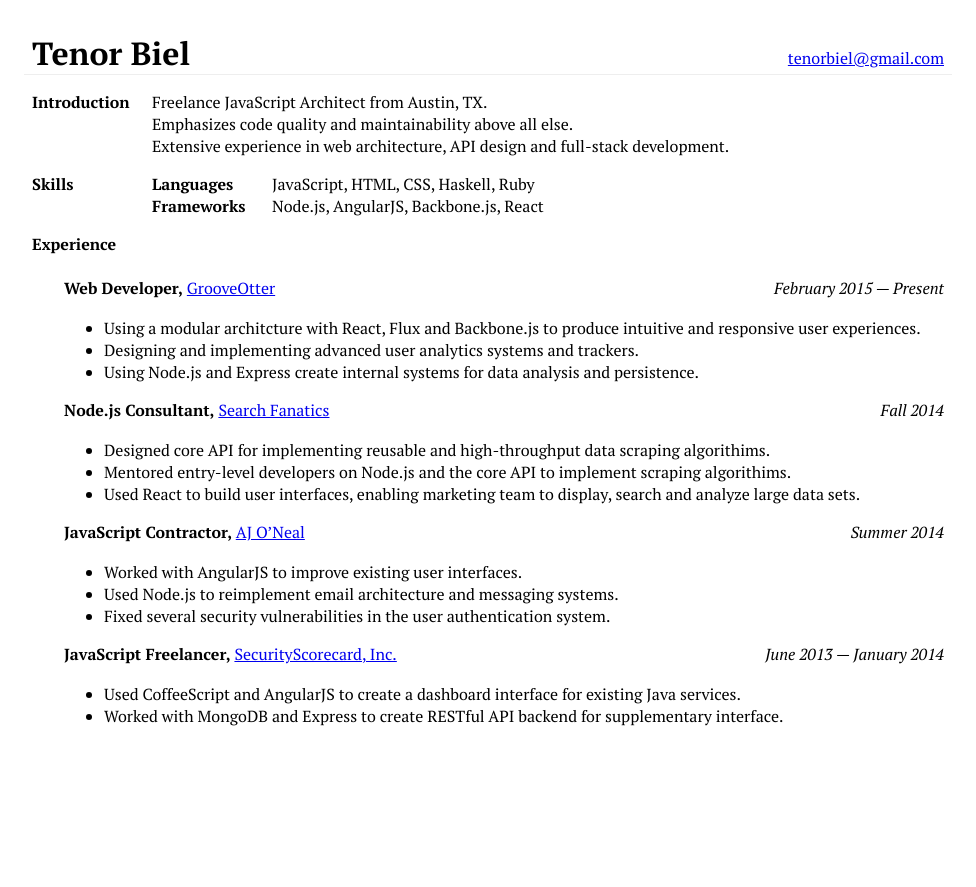
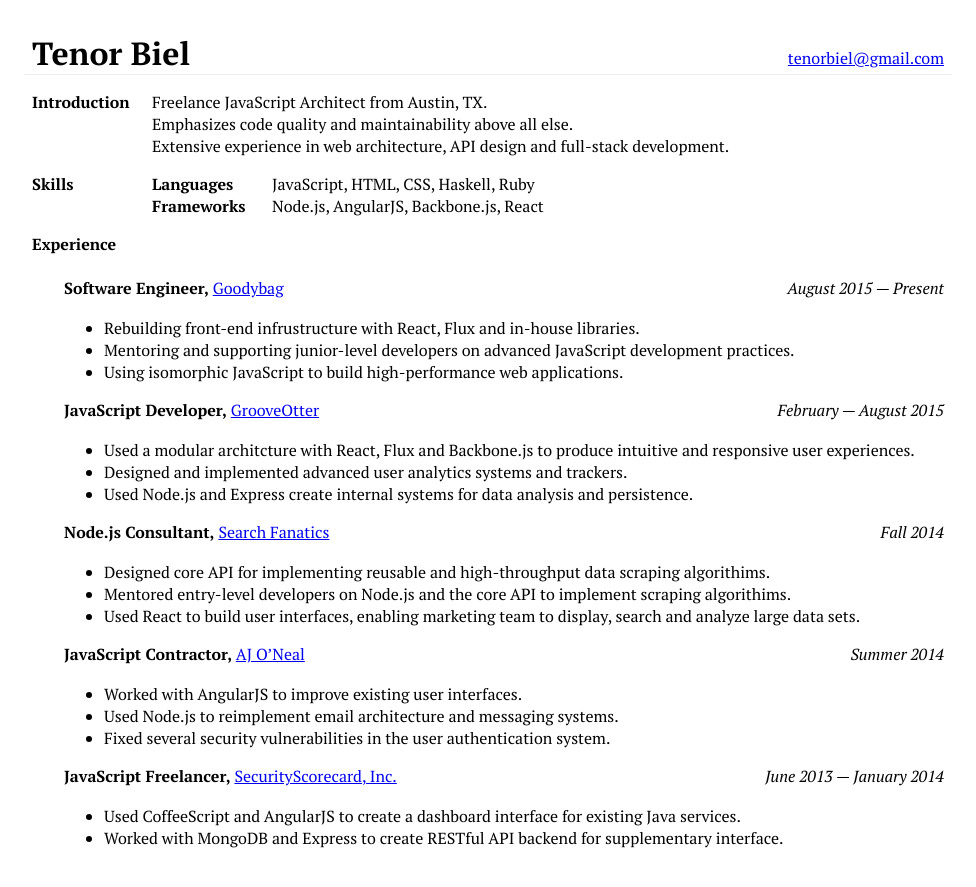
Before and after one commit to L8D/l8d.github.io, a Jekyll site: the page resume/index.html, which Jekyll copies as it is, in a window 1280 px wide. Shown: the top 887 px of the page, without its empty margins (152-1128 px from the left). Built offline with Jekyll 4.4.1, drawn with Linux system fonts in a browser that asks for light colours; Markdown is read by kramdown in place of the engine named in the settings.

Commit message:
Update resume

```diff
--- a/resume/index.html
+++ b/resume/index.html
@@ -47,17 +47,32 @@
       <div class="entries">
         <div class="entry">
           <div>
-            <b>Web Developer,</b>
-            <a href="http://grooveotter.co">GrooveOtter</a>
+            <b>Software Engineer,</b>
+            <a href="https://www.goodybag.com">Goodybag</a>
           </div>
 
-          <div>February 2015 &mdash; Present</div>
+          <div>August 2015 &mdash; Present</div>
         </div>
 
         <ul>
-          <li>Using a modular architcture with React, Flux and Backbone.js to produce intuitive and responsive user experiences.</li>
-          <li>Designing and implementing advanced user analytics systems and trackers.</li>
-          <li>Using Node.js and Express create internal systems for data analysis and persistence.</li>
+          <li>Rebuilding front-end infrustructure with React, Flux and in-house libraries.</li>
+          <li>Mentoring and supporting junior-level developers on advanced JavaScript development practices.</li>
+          <li>Using isomorphic JavaScript to build high-performance web applications.</li>
+        </ul>
+
+        <div class="entry">
+          <div>
+            <b>JavaScript Developer,</b>
+            <a href="http://grooveotter.com">GrooveOtter</a>
+          </div>
+
+          <div>February &mdash; August 2015</div>
+        </div>
+
+        <ul>
+          <li>Used a modular architcture with React, Flux and Backbone.js to produce intuitive and responsive user experiences.</li>
+          <li>Designed and implemented advanced user analytics systems and trackers.</li>
+          <li>Used Node.js and Express create internal systems for data analysis and persistence.</li>
         </ul>
 
         <div class="entry">
```
